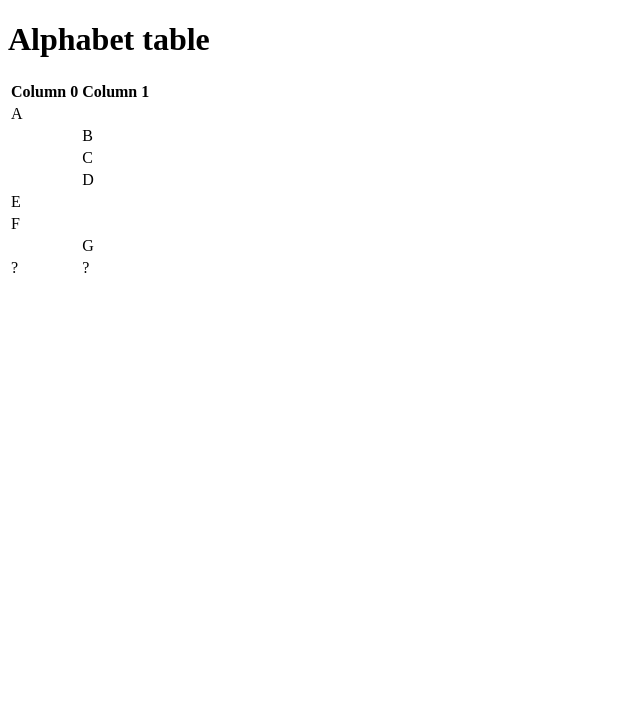
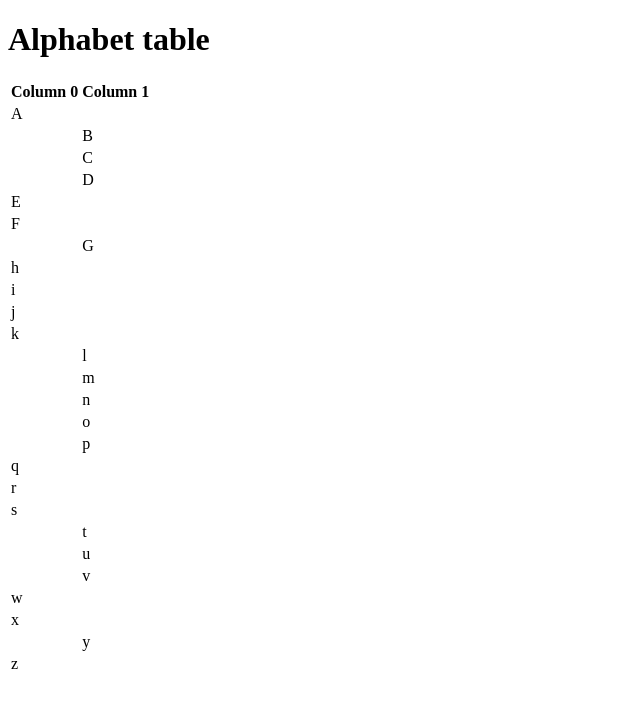
Before and after one commit to comp426-2022-spring/a00-NickA02, a website: page index.html in a window 1280 px wide. Shown: the whole page, without its empty margins (0-640 px from the left). Drawn offline with Linux system fonts and the light colour scheme.

Commit message:
done with a00

```diff
--- a/index.html
+++ b/index.html
@@ -37,7 +37,61 @@
                         <td></td><td>G</td>
                     </tr>
                     <tr>
-                        <td>?</td><td>?</td>
+                        <td>h</td><td></td>
+                    </tr>
+                    <tr>
+                        <td>i</td><td></td>
+                    </tr>
+                    <tr>
+                        <td>j</td><td></td>
+                    </tr>
+                    <tr>
+                        <td>k</td><td></td>
+                    </tr>
+                    <tr>
+                        <td></td><td>l</td>
+                    </tr>
+                    <tr>
+                        <td></td><td>m</td>
+                    </tr>
+                    <tr>
+                        <td></td><td>n</td>
+                    </tr>
+                    <tr>
+                        <td></td><td>o</td>
+                    </tr>
+                    <tr>
+                        <td></td><td>p</td>
+                    </tr>
+                    <tr>
+                        <td>q</td><td></td>
+                    </tr>
+                    <tr>
+                        <td>r</td><td></td>
+                    </tr>
+                    <tr>
+                        <td>s</td><td></td>
+                    </tr>
+                    <tr>
+                        <td></td><td>t</td>
+                    </tr>
+                    <tr>
+                        <td></td><td>u</td>
+                    </tr>
+                    <tr>
+                        <td></td><td>v</td>
+                    </tr>
+                    <tr>
+                        <td>w</td><td></td>
+                    </tr>
+                    <tr>
+                        <td>x</td><td></td>
+                    </tr>
+                    <tr>
+                        <td></td><td>y</td>
+                    </tr>
+                    <tr>
+                        <td>z</td><td></td>
                     </tr>
                 </tbody>
             </table>
--- a/package.json
+++ b/package.json
@@ -15,5 +15,8 @@
   "bugs": {
     "url": "https://github.com/comp426-2022-spring/a00-NickA02/issues"
   },
-  "homepage": "https://github.com/comp426-2022-spring/a00-NickA02#readme"
+  "homepage": "https://github.com/comp426-2022-spring/a00-NickA02#readme",
+  "dependencies": {
+    "browser-sync": "^2.27.7"
+  }
 }
```
Also changed, not shown: 1 other file.
